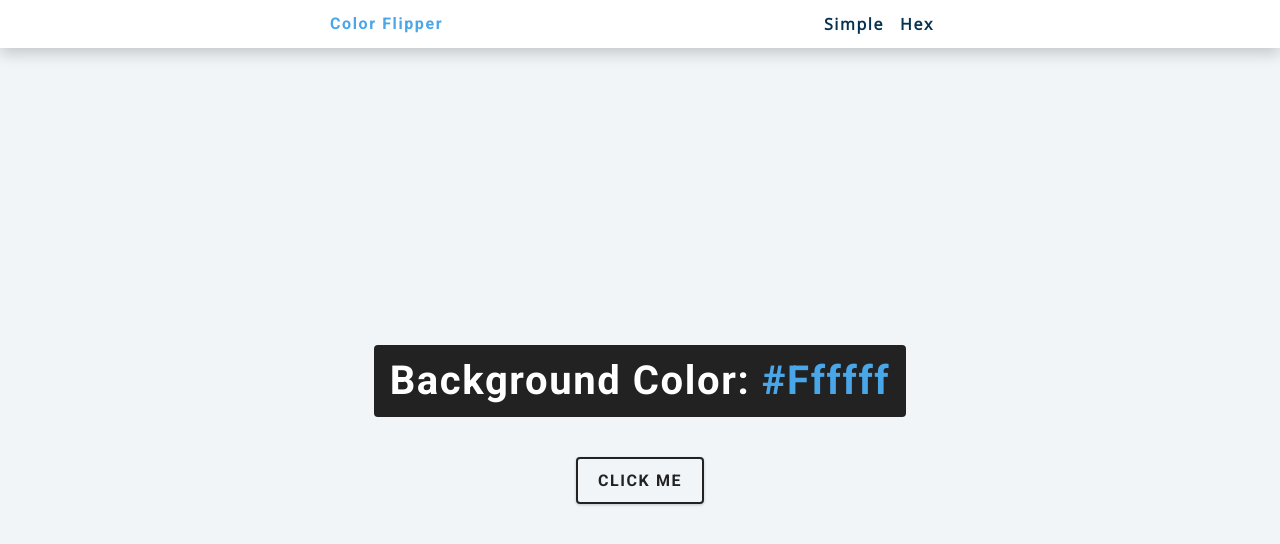
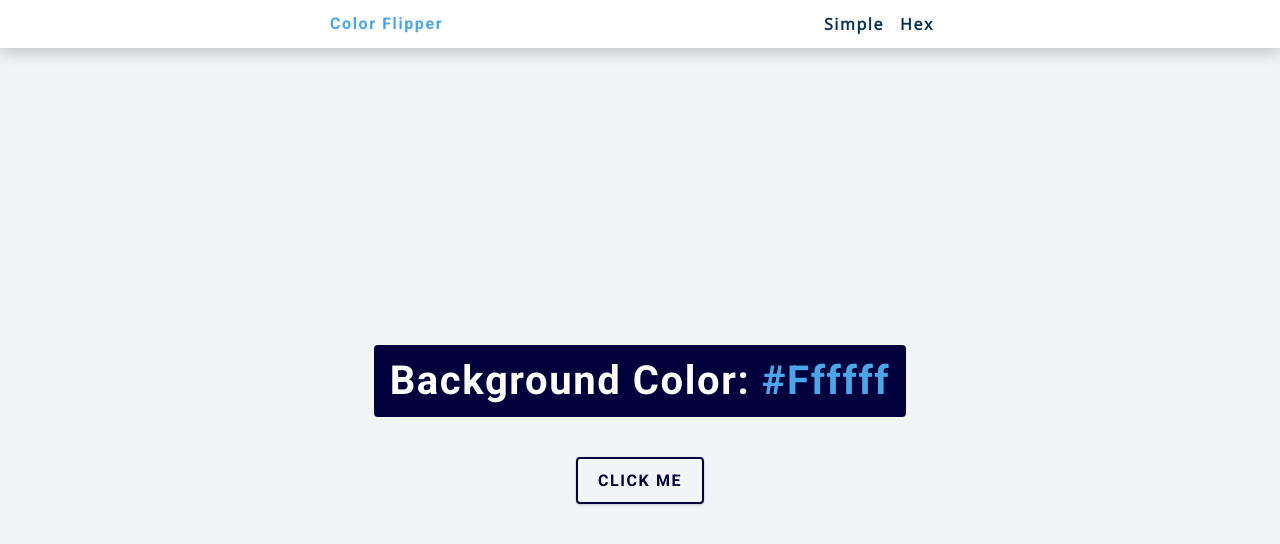
Before and after one commit to essolares/jcolor-flipper-js, a plain HTML site: page index.html in a window 1280 px wide. Drawn offline with nearby package versions, Linux system fonts and the light colour scheme.

Commit message:
Change some base colors

```diff
--- a/styles.css
+++ b/styles.css
@@ -42,7 +42,7 @@ Variables
   --clr-red-light: hsl(360, 71%, 66%);
   --clr-green-dark: hsl(125, 67%, 44%);
   --clr-green-light: hsl(125, 71%, 66%);
-  --clr-black: #222;
+  --clr-black: rgb(1, 0, 60);
   --ff-primary: "Roboto", sans-serif;
   --ff-secondary: "Open Sans", sans-serif;
   --transition: all 0.3s linear;
```
